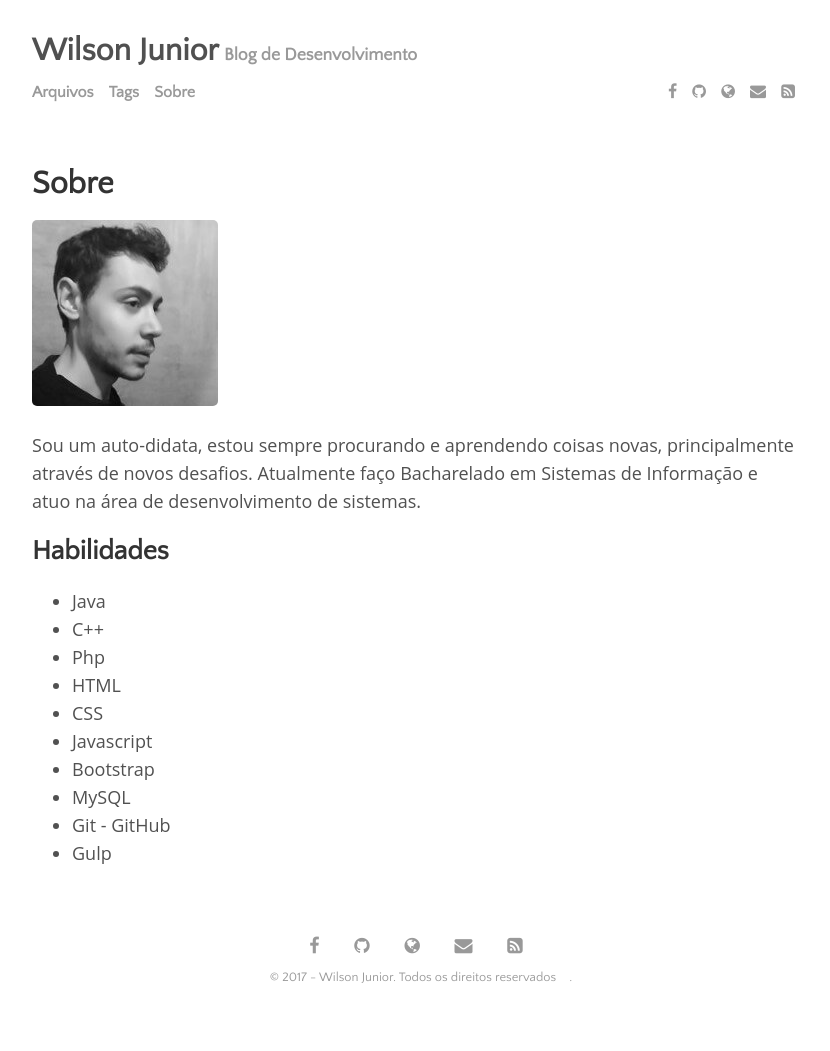
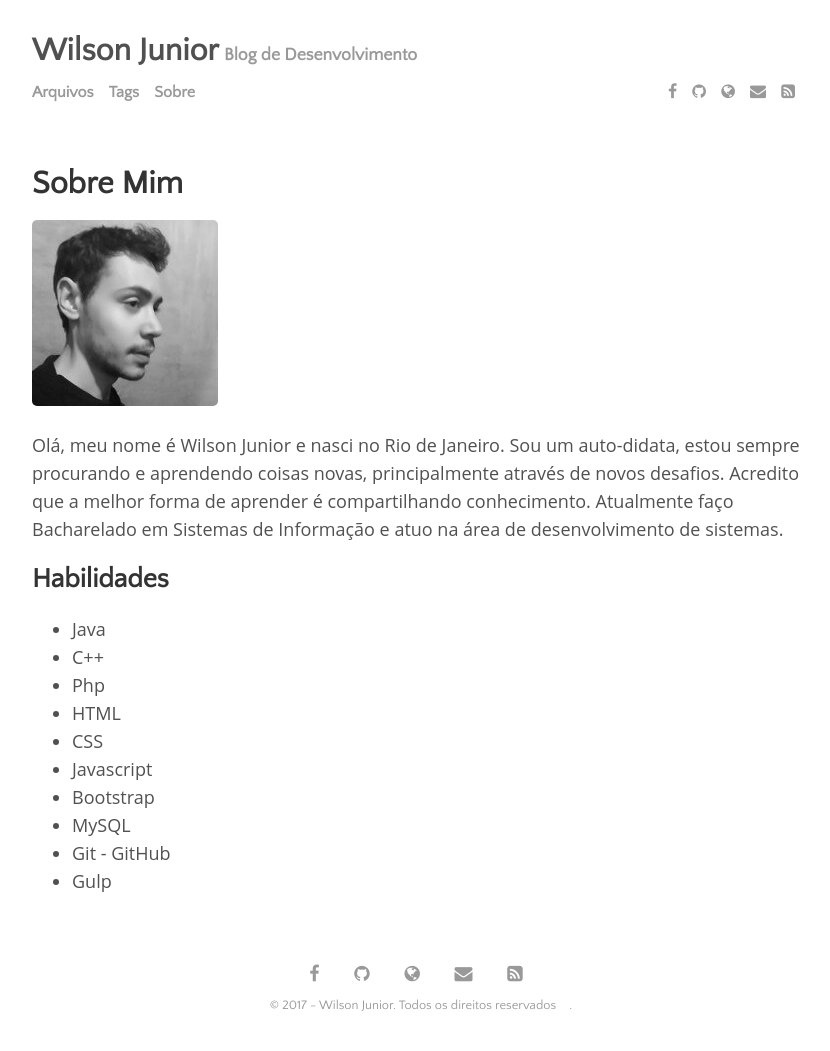
Before and after one commit to wilsonjuniordev/blog, a Jekyll site: the page built from about.md, in a window 1280 px wide. Shown: the whole page, without its empty margins (224-1054 px from the left). Built offline with Jekyll 4.4.1, drawn with Linux system fonts in a browser that asks for light colours; nearby versions of some CDN libraries; before the commit the page ends 1023 px from its top, so only the background shows below that.

```diff
--- a/about.md
+++ b/about.md
@@ -1,12 +1,13 @@
 ---
 layout: page
-title: Sobre
+title: Sobre Mim
 permalink: /about/index.html
 description: "Um pouco sobre mim."
 ---
 <img src="{{ site.baseurl }}/assets/img/profile.jpg" alt="profile" class="auto">
 
-Sou um auto-didata, estou sempre procurando e aprendendo coisas novas, principalmente através de novos desafios. Atualmente faço Bacharelado em Sistemas de Informação e atuo na área de desenvolvimento de sistemas.
+Olá, meu nome é Wilson Junior e nasci no Rio de Janeiro. Sou um auto-didata, estou sempre procurando e aprendendo coisas novas, principalmente através de novos desafios. Acredito que a melhor forma de aprender é compartilhando
+conhecimento. Atualmente faço Bacharelado em Sistemas de Informação e atuo na área de desenvolvimento de sistemas.
 
 ## Habilidades
 
--- /dev/null
+++ b/robots.txt
@@ -0,0 +1 @@
+User-agent: *
```
